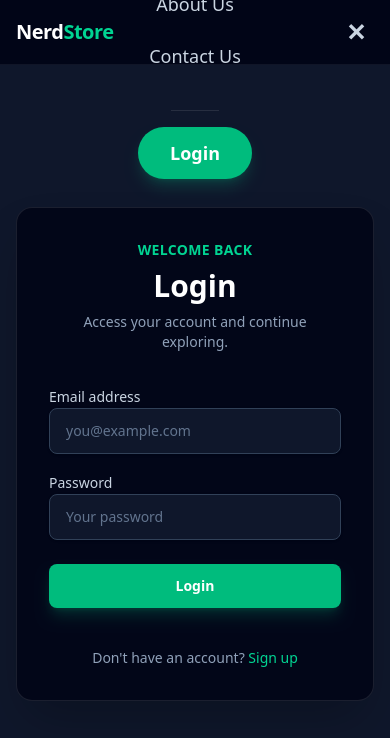
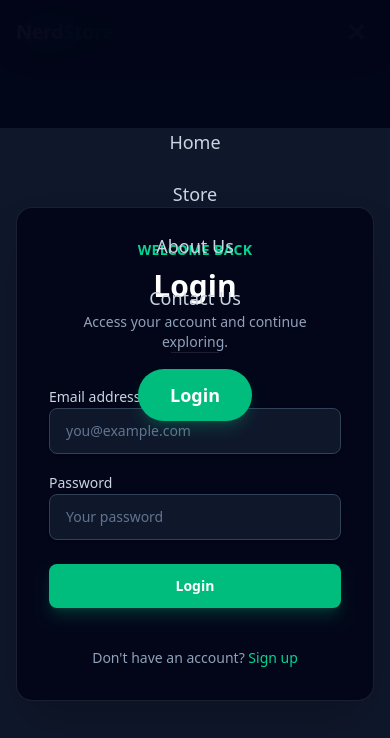
Before and after one commit to bhavin2109/bookstore, a React app in the folder frontend/: page /login in a window 390 px wide. Both pictures are taken after a click on the button "Toggle menu". Shown: the top 738 px of the page. Built offline with nearby package versions, Linux system fonts and the light colour scheme; the HTML template or start-up script is replaced by a standard one.

Commit message:
feat: add Header component with navigation and user authentication, and BooksManagement for admin product oversight.

```diff
--- a/frontend/src/admin/BooksManagement.jsx
+++ b/frontend/src/admin/BooksManagement.jsx
@@ -61,23 +61,23 @@ const BooksManagement = () => {
   }
 
   return (
-    <div className="w-full overflow-x-auto">
+    <div className="w-full overflow-auto h-[calc(100vh-4rem)] relative shadow-md">
       <table className="w-full text-left border-collapse relative min-w-[800px]">
-        <thead className="bg-slate-800 text-slate-400 uppercase text-xs whitespace-nowrap">
+        <thead className="bg-slate-800 text-white uppercase text-xs font-bold whitespace-nowrap">
           <tr>
-            <th className="py-3 px-4 sticky top-16 z-30 bg-slate-800 border-b border-slate-700 shadow-sm">
-              Image
+            <th className="py-4 px-4 sticky top-0 z-20 bg-slate-800 border-b border-slate-700 shadow-sm">
+              Cover
             </th>
-            <th className="py-3 px-4 sticky top-16 z-30 bg-slate-800 border-b border-slate-700 shadow-sm">
+            <th className="py-4 px-4 sticky top-0 z-20 bg-slate-800 border-b border-slate-700 shadow-sm">
               Title
             </th>
-            <th className="py-3 px-4 sticky top-16 z-30 bg-slate-800 border-b border-slate-700 shadow-sm">
+            <th className="py-4 px-4 sticky top-0 z-20 bg-slate-800 border-b border-slate-700 shadow-sm">
               Author
             </th>
-            <th className="py-3 px-4 sticky top-16 z-30 bg-slate-800 border-b border-slate-700 shadow-sm">
+            <th className="py-4 px-4 sticky top-0 z-20 bg-slate-800 border-b border-slate-700 shadow-sm">
               Price
             </th>
-            <th className="py-3 px-4 text-right sticky top-16 z-30 bg-slate-800 border-b border-slate-700 shadow-sm">
+            <th className="py-4 px-4 text-right sticky top-0 z-20 bg-slate-800 border-b border-slate-700 shadow-sm">
               Actions
             </th>
           </tr>
--- a/frontend/src/components/Header.jsx
+++ b/frontend/src/components/Header.jsx
@@ -198,11 +198,11 @@ const Header = () => {
         <AnimatePresence>
           {mobileMenuOpen && (
             <motion.div
-              initial={{ opacity: 0, y: -20 }}
-              animate={{ opacity: 1, y: 0 }}
-              exit={{ opacity: 0, y: -20 }}
-              transition={{ duration: 0.2 }}
-              className="fixed inset-0 top-0 bg-slate-950/95 backdrop-blur-xl z-40 flex flex-col items-center justify-center space-y-8 md:hidden"
+              initial={{ x: "100%" }}
+              animate={{ x: 0 }}
+              exit={{ x: "100%" }}
+              transition={{ type: "spring", damping: 25, stiffness: 200 }}
+              className="fixed inset-0 bg-slate-950/95 backdrop-blur-xl z-[90] flex flex-col justify-start pt-32 px-6 space-y-8 md:hidden"
             >
               <div className="flex flex-col items-center space-y-6 text-lg font-medium">
                 {links.map((link) => (
```
